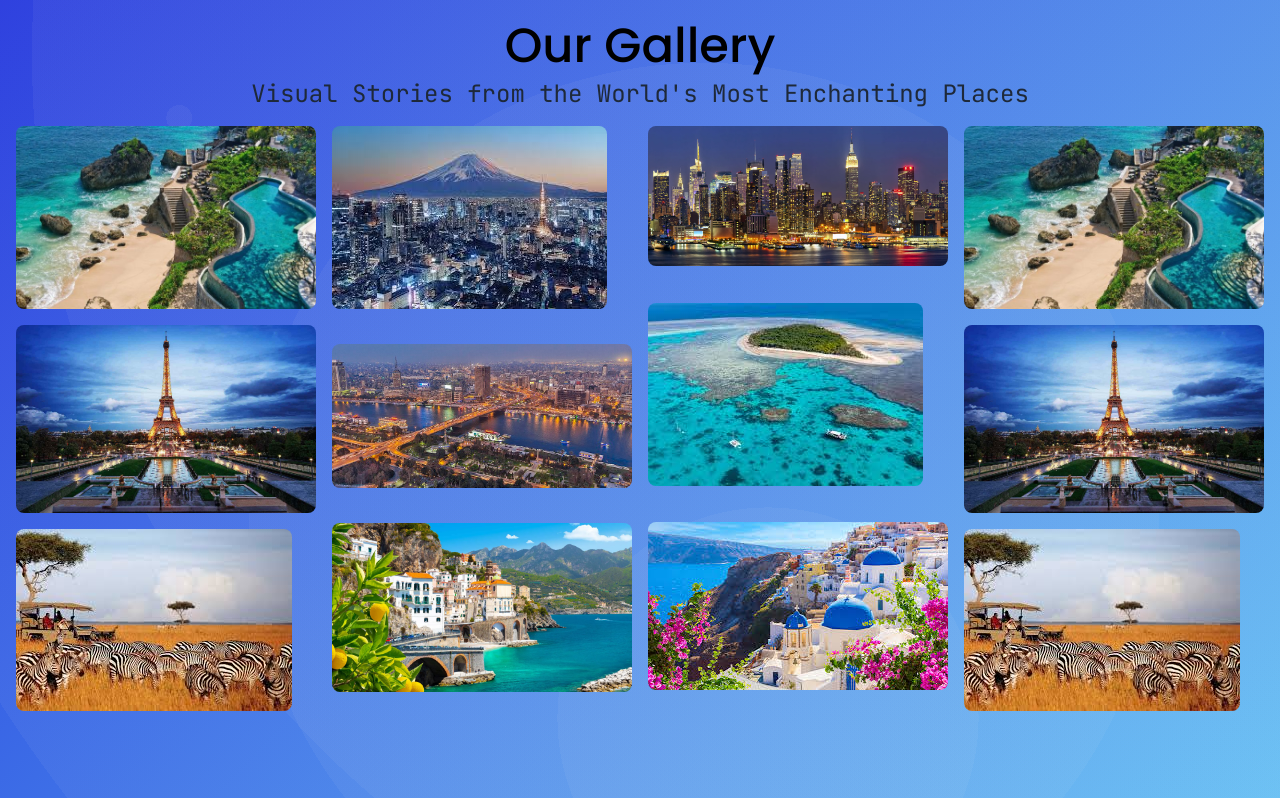
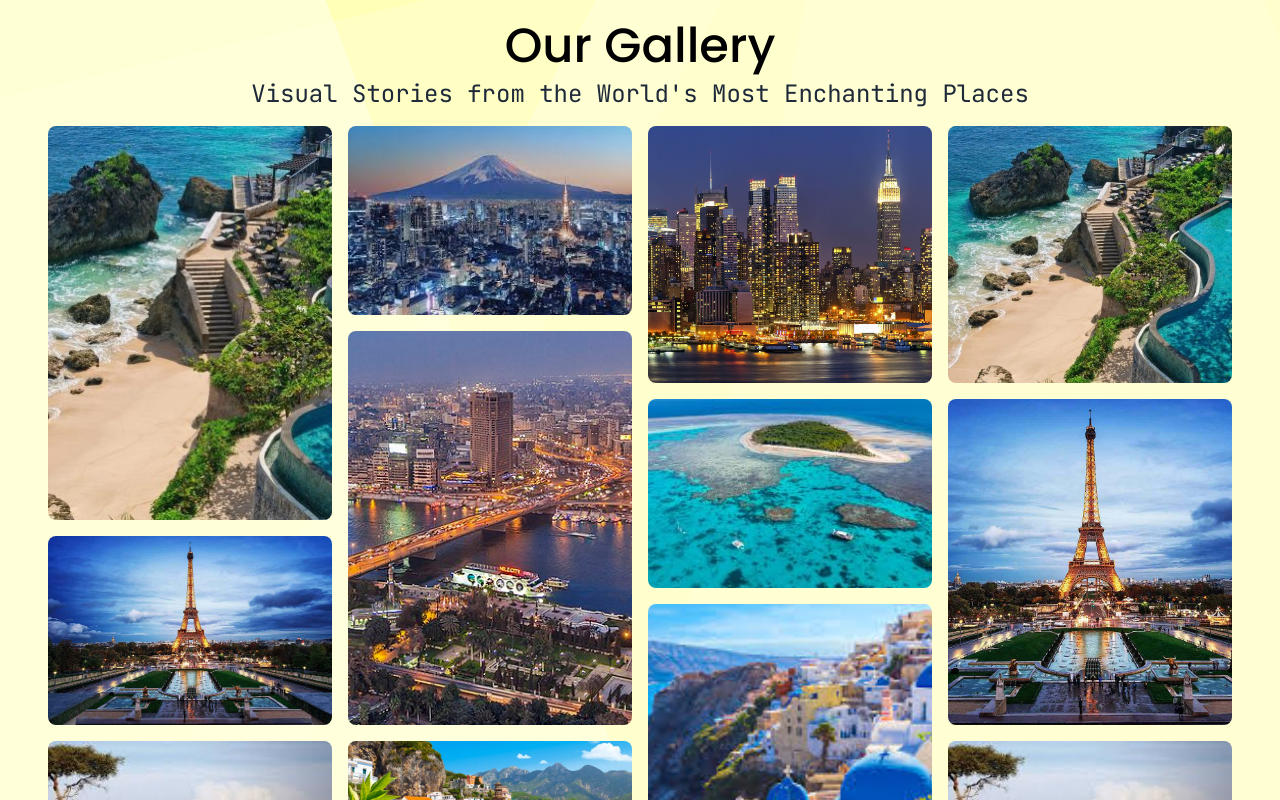
Before and after one commit to aktech27/jain-online-fe-project, a React (Vite) app: page / in a window 1280 px wide. Shown: the part 4260-5060 px from the top of the page. Built offline with nearby package versions, Linux system fonts and the light colour scheme.

Commit message:
Gallery section done

```diff
--- a/src/components/Gallery/Gallery.tsx
+++ b/src/components/Gallery/Gallery.tsx
@@ -14,49 +14,49 @@ const Gallery = () => {
       <h3 className="text-center text-5xl">Our Gallery</h3>
       <h4 className="text-center text-2xl text-gray-800 mb-4 mt-2">Visual Stories from the World's Most Enchanting Places</h4>
 
-      <div className="grid grid-cols-2 md:grid-cols-4 gap-4 px-4">
-        <div className="grid gap-4">
-          <div>
-            <img className="h-auto max-w-full rounded-lg" src={Image1} alt="gallery-image" />
+      <div className="grid grid-cols-2 lg:grid-cols-4 gap-4 px-3 md:px-4 lg:px-12 h-full">
+        <div className="grid grid-cols-1 grid-rows-12 gap-4">
+          <div className="rounded-lg overflow-hidden row-span-6">
+            <img className="h-full w-full object-cover" src={Image1} alt="gallery-image" />
           </div>
-          <div>
-            <img className="h-auto max-w-full rounded-lg" src={Image2} alt="gallery-image" />
+          <div className="rounded-lg overflow-hidden row-span-3">
+            <img className="h-full w-full object-cover" src={Image2} alt="gallery-image" />
           </div>
-          <div>
-            <img className="h-auto max-w-full rounded-lg" src={Image3} alt="gallery-image" />
+          <div className="rounded-lg overflow-hidden row-span-3">
+            <img className="h-full w-full object-cover" src={Image3} alt="gallery-image" />
           </div>
         </div>
-        <div className="grid gap-4">
-          <div>
-            <img className="h-auto max-w-full rounded-lg" src={Image4} alt="gallery-image" />
+        <div className="grid grid-cols-1 grid-rows-12 gap-4">
+          <div className="rounded-lg overflow-hidden row-span-3">
+            <img className="h-full w-full object-cover" src={Image4} alt="gallery-image" />
           </div>
-          <div>
-            <img className="h-auto max-w-full rounded-lg" src={Image5} alt="gallery-image" />
+          <div className="rounded-lg overflow-hidden row-span-6">
+            <img className="h-full w-full object-cover" src={Image5} alt="gallery-image" />
           </div>
-          <div>
-            <img className="h-auto max-w-full rounded-lg" src={Image6} alt="gallery-image" />
+          <div className="rounded-lg overflow-hidden row-span-3">
+            <img className="h-full w-full object-cover" src={Image6} alt="gallery-image" />
           </div>
         </div>
-        <div className="grid gap-4">
-          <div>
-            <img className="h-auto max-w-full rounded-lg" src={Image7} alt="gallery-image" />
+        <div className="grid grid-cols-1 grid-rows-12 gap-4">
+          <div className="rounded-lg overflow-hidden row-span-4">
+            <img className="h-full w-full object-cover" src={Image7} alt="gallery-image" />
           </div>
-          <div>
-            <img className="h-auto max-w-full rounded-lg" src={Image8} alt="gallery-image" />
+          <div className="rounded-lg overflow-hidden row-span-3">
+            <img className="h-full w-full object-cover" src={Image8} alt="gallery-image" />
           </div>
-          <div>
-            <img className="h-auto max-w-full rounded-lg" src={Image9} alt="gallery-image" />
+          <div className="rounded-lg overflow-hidden row-span-5">
+            <img className="h-full w-full object-cover" src={Image9} alt="gallery-image" />
           </div>
         </div>
-        <div className="grid gap-4">
-          <div>
-            <img className="h-auto max-w-full rounded-lg" src={Image1} alt="gallery-image" />
+        <div className="grid grid-cols-1 grid-rows-12 gap-4">
+          <div className="rounded-lg overflow-hidden row-span-4">
+            <img className="h-full w-full object-cover" src={Image1} alt="gallery-image" />
           </div>
-          <div>
-            <img className="h-auto max-w-full rounded-lg" src={Image2} alt="gallery-image" />
+          <div className="rounded-lg overflow-hidden row-span-5">
+            <img className="h-full w-full object-cover" src={Image2} alt="gallery-image" />
           </div>
-          <div>
-            <img className="h-auto max-w-full rounded-lg" src={Image3} alt="gallery-image" />
+          <div className="rounded-lg overflow-hidden row-span-3">
+            <img className="h-full w-full object-cover" src={Image3} alt="gallery-image" />
           </div>
         </div>
       </div>
--- a/src/index.css
+++ b/src/index.css
@@ -50,10 +50,12 @@ h1 {
 }
 
 .gallery-section-gradient {
-  background-image: radial-gradient(circle at 85% 1%, hsla(190, 0%, 93%, 0.05) 0%, hsla(190, 0%, 93%, 0.05) 96%, transparent 96%, transparent 100%), radial-gradient(circle at 14% 15%, hsla(190, 0%, 93%, 0.05) 0%, hsla(190, 0%, 93%, 0.05) 1%, transparent 1%, transparent 100%),
-    radial-gradient(circle at 60% 90%, hsla(190, 0%, 93%, 0.05) 0%, hsla(190, 0%, 93%, 0.05) 20%, transparent 20%, transparent 100%),
-    radial-gradient(circle at 79% 7%, hsla(190, 0%, 93%, 0.05) 0%, hsla(190, 0%, 93%, 0.05) 78%, transparent 78%, transparent 100%), radial-gradient(circle at 55% 65%, hsla(190, 0%, 93%, 0.05) 0%, hsla(190, 0%, 93%, 0.05) 52%, transparent 52%, transparent 100%),
-    linear-gradient(135deg, rgb(37, 56, 222), rgb(96, 189, 244));
+  background-image:
+    linear-gradient(429deg, rgba(255, 255, 224, 0.75) 0%, rgba(255, 255, 224, 0.75) 42%, transparent 42%, transparent 99%, rgba(255, 255, 204, 0.75) 99%, rgba(255, 255, 204, 0.75) 100%),
+    linear-gradient(347deg, rgba(255, 255, 204, 0.75) 0%, rgba(255, 255, 204, 0.75) 11%, transparent 11%, transparent 92%, rgba(255, 255, 178, 0.75) 92%, rgba(255, 255, 178, 0.75) 100%),
+    linear-gradient(281deg, rgba(255, 255, 224, 0.75) 0%, rgba(255, 255, 224, 0.75) 1%, transparent 1%, transparent 45%, rgba(255, 255, 204, 0.75) 45%, rgba(255, 255, 204, 0.75) 100%),
+    linear-gradient(119deg, rgba(255, 255, 153, 0.75) 0%, rgba(255, 255, 153, 0.75) 33%, transparent 33%, transparent 40%, rgba(255, 255, 204, 0.75) 40%, rgba(255, 255, 204, 0.75) 100%),
+    linear-gradient(180deg, rgba(255, 255, 224, 0.75), rgba(255, 255, 224, 0.75));
 }
 
 @keyframes text-in {
```
